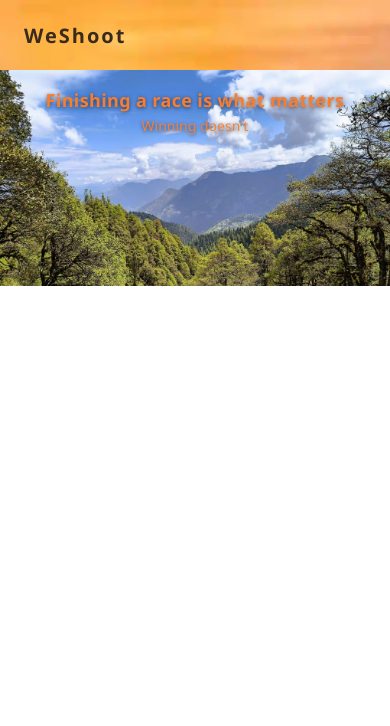
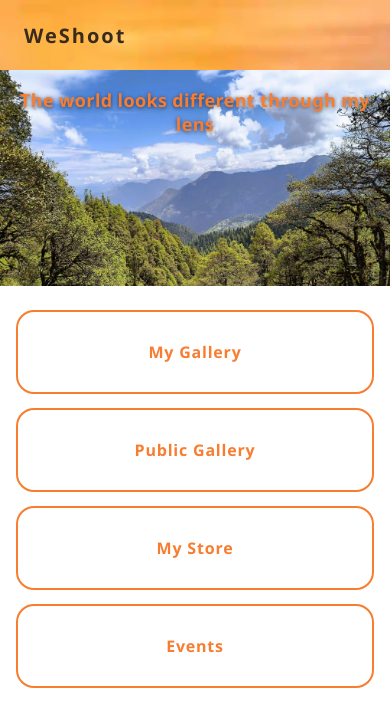
Before and after one commit to asharfarid/photography_app, a plain HTML site: page app_v1/main/index.html in a window 390 px wide. Drawn offline with Linux system fonts and the light colour scheme.

Commit message:
add navigation buttons to the homepage

```diff
--- a/app_v1/main/css/site.css
+++ b/app_v1/main/css/site.css
@@ -1,10 +1,11 @@
 /* weshoot - app_v1
-   Header: fixed 70px bar, painted with the title bar image, text on top.
-   Hero: natural height (no crop), text overlaid at the top centre. */
+   Header: 70px sticky bar, painted with the title bar image.
+   Hero:   natural height (no crop), text at the top, 2x2 buttons over the photo. */
 
 :root {
   --header-height: 70px;
   --ink: #3a2a1e;
+  --accent: #f77d31;
   --header-fallback: #f2d3b3;
 }
 
@@ -42,8 +43,18 @@ body {
 
 .site-name {
   font-size: 20px;
-  font-weight: 600;
+  font-weight: 700;
   letter-spacing: 0.1em;
+}
+
+.site-name a {
+  color: inherit;
+  text-decoration: none;
+}
+
+.site-name a:hover {
+  text-decoration: underline;
+  text-underline-offset: 4px;
 }
 
 /* nav appears only when site.json has entries */
@@ -70,7 +81,7 @@ body {
 }
 
 /* the img keeps the photo's own shape: no crop, no stretch */
-.hero img {
+.hero-photo {
   display: block;
   width: 100%;
   height: auto;
@@ -83,24 +94,86 @@ body {
   right: 0;
   padding: 18px 16px 0;
   text-align: center;
-  color: #f77d31;
+  color: var(--accent);
   text-shadow: 0 1px 4px rgba(0, 0, 0, 0.6);
 }
 
 .hero-text p {
   margin: 0;
-}
-
-.hero-text .hero-lead {
   font-size: clamp(18px, 2.2vw, 30px);
-  font-weight: 600;
+  font-weight: 700;
   letter-spacing: 0.02em;
 }
 
-.hero-text .hero-sub {
-  margin-top: 4px;
-  font-size: clamp(14px, 1.4vw, 20px);
-  opacity: 0.95;
+/* ---------- the four big buttons ---------- */
+
+/* anchored to the top of the photo, but never taller than the first screen,
+   so the block can never drift below the fold on wide, short windows */
+.hero-buttons {
+  position: absolute;
+  left: 50%;
+  top: 0;
+  transform: translateX(-50%);
+  width: min(1200px, 78%);
+  height: 100%;
+  max-height: calc(100vh - var(--header-height));
+  align-content: center;
+  display: grid;
+  grid-template-columns: 1fr 1fr;
+  gap: 20px;
+}
+
+.big-button {
+  display: flex;
+  align-items: center;
+  justify-content: center;
+  height: 24vh;
+  padding: 0 16px;
+  border: 2px solid var(--accent);
+  border-radius: 18px;
+  background: transparent;
+  color: var(--accent);
+  text-align: center;
+  text-decoration: none;
+  font-size: clamp(16px, 1.6vw, 24px);
+  font-weight: 600;
+  letter-spacing: 0.05em;
+  transition: box-shadow 0.22s ease, transform 0.22s ease,
+    background-color 0.22s ease;
+}
+
+/* light from the top right, so the shadow falls to the bottom left */
+.big-button:hover {
+  box-shadow: -6px 6px 18px rgba(0, 0, 0, 0.28);
+  transform: translateY(-2px);
+  background: rgba(255, 255, 255, 0.06);
+  -webkit-backdrop-filter: blur(4px);
+  backdrop-filter: blur(4px);
+}
+
+.big-button:focus-visible {
+  outline: 3px solid var(--accent);
+  outline-offset: 4px;
+}
+
+/* ---------- small screens: buttons leave the photo ---------- */
+
+@media (max-width: 700px) {
+  .hero-buttons {
+    position: static;
+    transform: none;
+    width: auto;
+    height: auto;
+    max-height: none;
+    align-content: normal;
+    margin: 24px 16px 32px;
+    grid-template-columns: 1fr;
+    gap: 14px;
+  }
+
+  .big-button {
+    height: 84px;
+  }
 }
 
 /* ---------- messages ---------- */
--- a/app_v1/main/data/site.json
+++ b/app_v1/main/data/site.json
@@ -1,11 +1,18 @@
 {
   "siteName": "WeShoot",
+  "siteNameHref": "index.html",
+  "currentUser": "786",
   "imageBase": "",
   "titleBarImage": "artwork/index_title_bar.webp",
   "heroImage": "artwork/index_background1.webp",
   "heroText": [
-    "Finishing a race is what matters",
-    "Winning doesn't"
+    "The world looks different through my lens"
   ],
-  "nav": []
+  "nav": [],
+  "buttons": [
+    { "label": "My Gallery", "href": "my_gallery.html" },
+    { "label": "Public Gallery", "href": "community.html" },
+    { "label": "My Store", "href": "store.html" },
+    { "label": "Events", "href": "events.html" }
+  ]
 }
--- a/app_v1/main/index.html
+++ b/app_v1/main/index.html
@@ -6,7 +6,7 @@
   <title>WeShoot</title>
   <link rel="stylesheet" href="css/site.css">
 </head>
-<body>
+<body data-page="home">
   <header id="site-header"></header>
   <main id="site-main"></main>
 
--- a/app_v1/main/js/app.js
+++ b/app_v1/main/js/app.js
@@ -34,37 +34,51 @@
   const base = site.imageBase || "";
   const imageUrl = (path) => base + path;
 
-  document.title = site.siteName;
+  /* The single seam for identity: today a constant in site.json,
+     later the value comes from a login session. Pages never change. */
+  function getCurrentUser() {
+    return site.currentUser;
+  }
 
-  /* ---------- header ---------- */
+  /* ---------- header (every page) ---------- */
 
+  function buildHeader() {
     const header = document.getElementById("site-header");
-  header.style.backgroundImage = 'url("' + imageUrl(site.titleBarImage) + '")';
+    header.style.backgroundImage =
+      'url("' + imageUrl(site.titleBarImage) + '")';
 
     const name = document.createElement("span");
     name.className = "site-name";
-  name.textContent = site.siteName;
+
+    const link = document.createElement("a");
+    link.href = site.siteNameHref || "index.html";
+    link.textContent = site.siteName;
+    name.appendChild(link);
+
     header.appendChild(name);
 
     if (Array.isArray(site.nav) && site.nav.length > 0) {
       const nav = document.createElement("nav");
       for (const item of site.nav) {
-      const link = document.createElement("a");
-      link.href = item.href;
-      link.textContent = item.label;
-      nav.appendChild(link);
+        const navLink = document.createElement("a");
+        navLink.href = item.href;
+        navLink.textContent = item.label;
+        nav.appendChild(navLink);
       }
       header.appendChild(nav);
     }
+  }
 
-  /* ---------- hero ---------- */
+  /* ---------- home page only ---------- */
 
+  function buildHero() {
     const main = document.getElementById("site-main");
 
     const hero = document.createElement("section");
     hero.className = "hero";
 
     const photo = document.createElement("img");
+    photo.className = "hero-photo";
     photo.src = imageUrl(site.heroImage);
     photo.alt = "";
     hero.appendChild(photo);
@@ -72,14 +86,44 @@
     if (Array.isArray(site.heroText) && site.heroText.length > 0) {
       const text = document.createElement("div");
       text.className = "hero-text";
-    site.heroText.forEach((line, index) => {
+      for (const line of site.heroText) {
         const p = document.createElement("p");
-      p.className = index === 0 ? "hero-lead" : "hero-sub";
         p.textContent = line;
         text.appendChild(p);
-    });
+      }
       hero.appendChild(text);
     }
 
+    if (Array.isArray(site.buttons) && site.buttons.length > 0) {
+      const nav = document.createElement("nav");
+      nav.className = "hero-buttons";
+      nav.setAttribute("aria-label", "Main sections");
+
+      for (const item of site.buttons) {
+        const button = document.createElement("a");
+        button.className = "big-button";
+        button.href = item.href;
+        button.textContent = item.label;
+        nav.appendChild(button);
+      }
+
+      hero.appendChild(nav);
+    }
+
     main.appendChild(hero);
+  }
+
+  /* ---------- run ---------- */
+
+  document.body.dataset.user = getCurrentUser();
+
+  const isHome = document.body.dataset.page === "home";
+  if (isHome) {
+    document.title = site.siteName;
+  }
+
+  buildHeader();
+  if (isHome) {
+    buildHero();
+  }
 })();
```
Also changed, not shown: app_v1/main/community.html (added, +18 -0 lines), app_v1/main/events.html (added, +18 -0 lines), app_v1/main/my_gallery.html (added, +18 -0 lines), app_v1/main/store.html (added, +18 -0 lines), 2 other files. Lines whose indentation alone changed are shown as unchanged.
